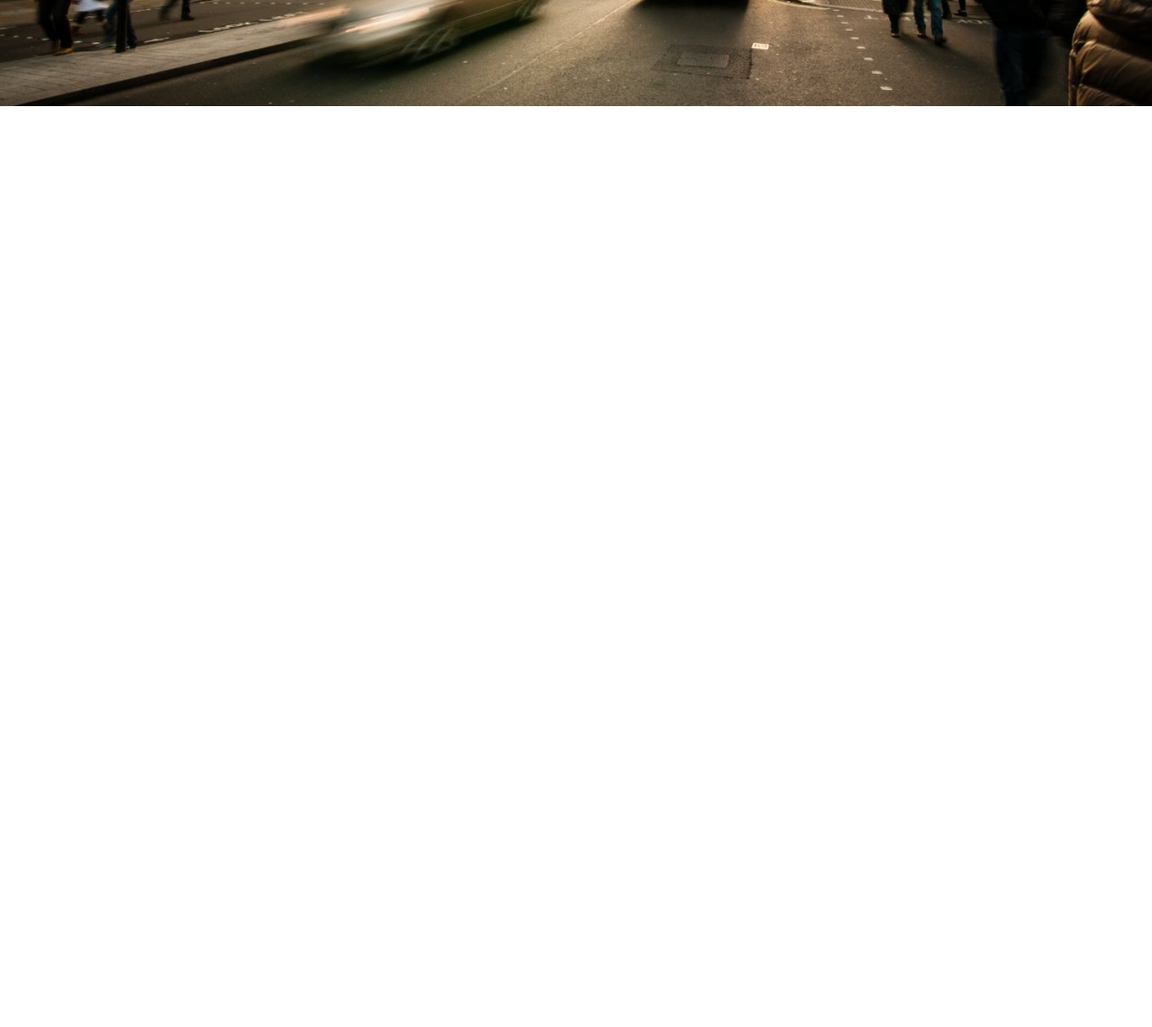
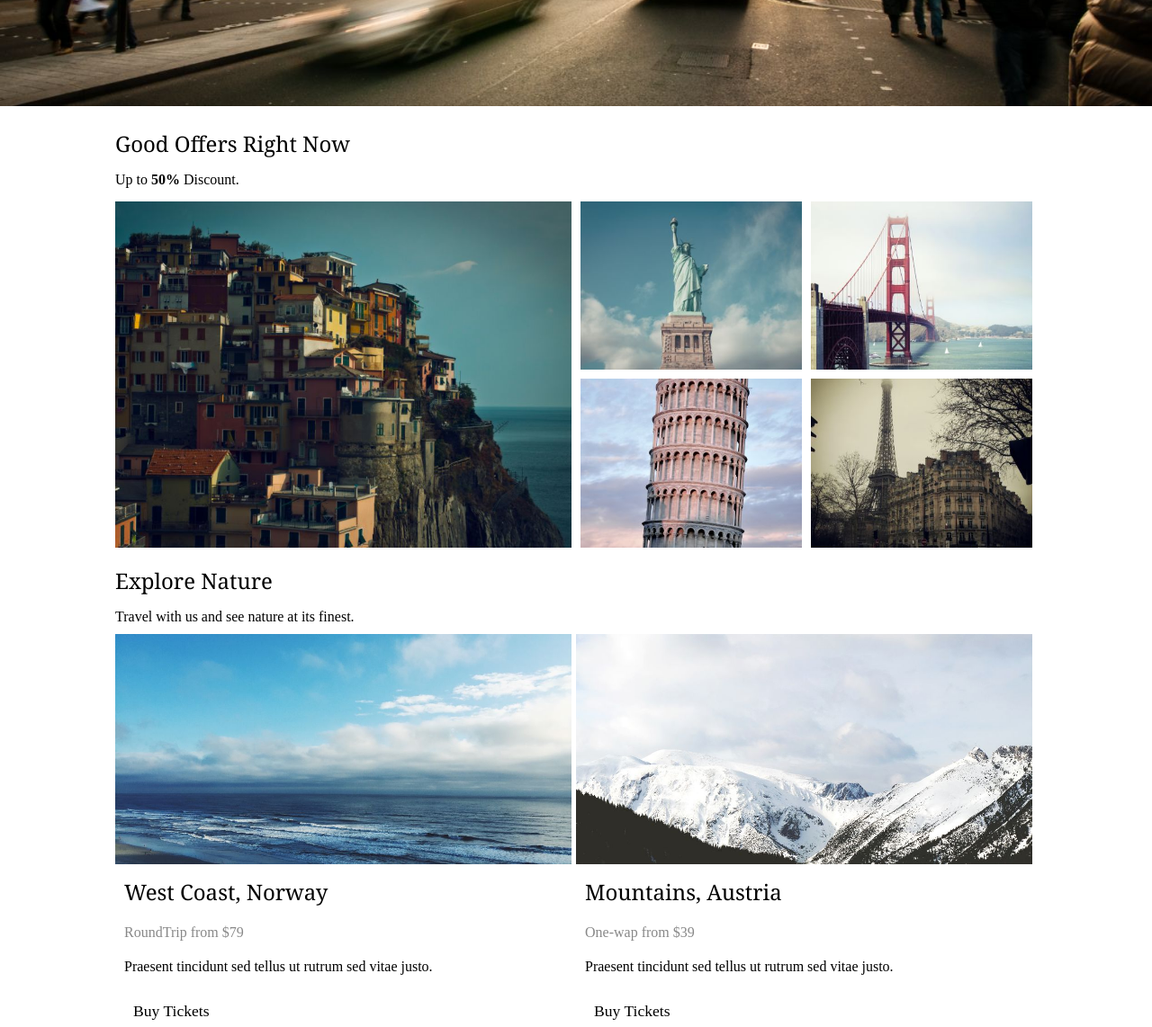
Before and after one commit to vLcGomes/General-Front-End-Projects, a plain HTML site: page projetoEstagio/index.html in a window 1280 px wide. Shown: the part 501-1643 px from the top of the page at 90% size. Before the commit the page ends 800 px from the top, so only its background shows below. Drawn offline with Linux system fonts and the light colour scheme.

Commit message:
Acrescentando sections para finalização da pagina e inserindo CSS

```diff
--- a/projetoEstagio/index.html
+++ b/projetoEstagio/index.html
@@ -37,7 +37,38 @@
           <button id='button-search'>Search and find dates</button>
         </div>
       </div>
+  </section>
+  <section id="section-2">
+    <h1 class="titles">Good Offers Right Now</h1>
+    <p class="subtitles">Up to <b>50%</b> Discount.</p>
+    <div class='first-section-images'>
+      <img id='chinqueterre' alt='cinqueterre city' src="imagens/cinqueterre.jpg">
+      <div id='four-by-four'>
+        <img class='four-by-four'alt='Freedoom statue' src="imagens/newyork.jpg">
+        <img class='four-by-four'alt="'San Francisco Bridge" src="imagens/sanfran.jpg">
+        <img class='four-by-four' alt="Pisa tower" src="imagens/pisa.jpg">
+        <img class='four-by-four' alt="Eifeel tower" src="imagens/paris.jpg">
+      </div>
+    </div>
+    <h1 class='titles'>Explore Nature</h1>
+    <p class='subtitles'>Travel with us and see nature at its finest.</p>
+    <div class='norway-austria'>
+      <div id="norway">
+        <img src='imagens/ocean.jpg'>
+        <h1 class="titles inside">West Coast, Norway</h1>
+        <p class="inside gray">RoundTrip from $79</p>
+        <p class="inside">Praesent tincidunt sed tellus ut rutrum sed vitae justo.</p>
+        <p class="pad">Buy Tickets</p>
+      </div>
+      <div id="austria">
+        <img src="imagens/mountains.jpg">
+        <h1 class="titles inside">Mountains, Austria</h1>
+        <p class="inside gray">One-wap from $39</p>
+        <p class="inside">Praesent tincidunt sed tellus ut rutrum sed vitae justo.</p>
+        <p class="pad">Buy Tickets</p>
+      </div>
+    </div>
+  </section>
 
-  </section>
 </body>
 </html>
--- a/projetoEstagio/styles.css
+++ b/projetoEstagio/styles.css
@@ -120,8 +120,8 @@ a {
 
 #select-field {
   height: auto;
-  width: 80%;
-  min-width: 600px;
+  width: 70%;
+  min-width: 700px;
   background: white;
 }
 
@@ -156,7 +156,7 @@ a {
 #from, #to {
   width: 48%;
   padding: 10px;
-  margin: 0 auto 0 10px;
+  margin: 0 auto 0 15px;
   font-size: 18px;
 }
 
@@ -169,3 +169,81 @@ a {
   border: 1px solid #000;
   font-family: 'Segoe UI', Tahoma, sans-serif
 }
+
+.first-section-images {
+  display: flex;
+  flex-direction: row;
+  justify-content: space-between;
+  width: 100%;
+  height: 100%;
+}
+
+.titles {
+  font-weight: normal;
+  font-family: Georgia, 'Times New Roman', Times, serif;
+  padding: 15px 0;
+}
+
+.subtitles {
+  padding-bottom: 10px;
+}
+
+#section-2 {
+  max-width: 80%;;
+  width: 80%;
+  /* padding: 0 250px; */
+  margin: 10px auto;
+}
+
+#chinqueterre {
+  max-width: 50%;
+  width: 50%;
+  height: auto;
+  padding: 5px 5px 5px 0;
+}
+
+.four-by-four {
+  width: 50%;
+  height: 50%;
+  padding: 5px;
+}
+
+#four-by-four {
+  display: flex;
+  flex-wrap: wrap;
+  width: 50%;
+}
+
+.norway-austria {
+  display: flex;
+  justify-content: space-between;
+  width: 100%;
+}
+
+#norway, #austria {
+  width: 100%;
+  height: auto;
+  margin-right: 5px;
+  background: white
+}
+
+#norway > img, #austria > img {
+  width: 100%;
+  height: 60%;
+}
+
+.inside {
+  padding-left: 10px;
+  padding-top: 10px;
+  padding-bottom: 10px;
+}
+
+.gray {
+  color: rgb(136,136,136)
+}
+
+.pad {
+  font-size: 1.1rem;
+  padding-left: 20px;
+  padding-top: 20px;
+}
```
